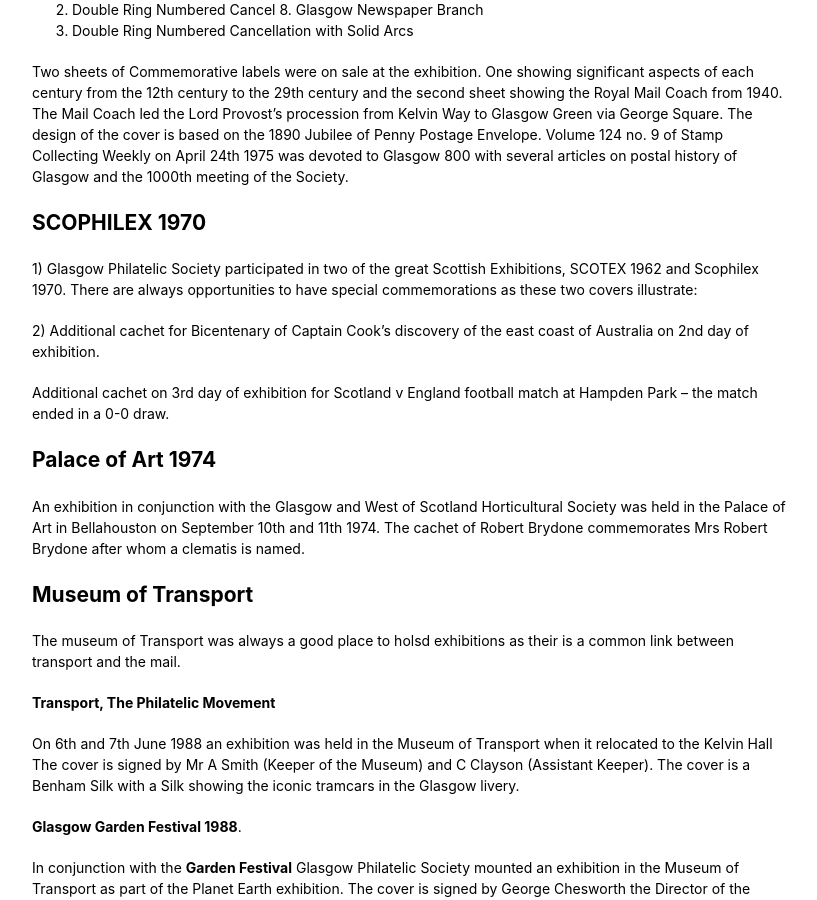
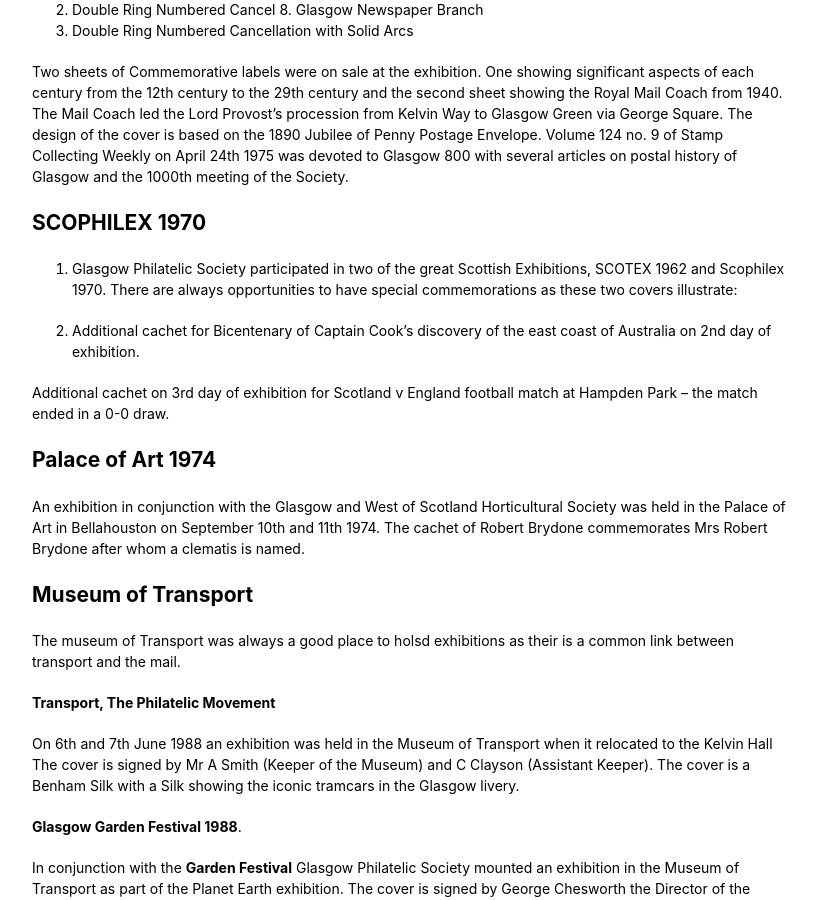
Before and after one commit to astalker/caledonian-stamps, a Jekyll site: the page built from history-glasgow.md, in a window 1280 px wide and 900 px high, scrolled down 1785 px. Shown: the whole window, without its empty margins (338-1155 px from the left). Built offline with Jekyll 4.4.1, drawn with Linux system fonts in a browser that asks for light colours; our own code applies the rules of GitHub Pages for plain Markdown files.

Commit message:
Fix numbering format in SCOPHILEX 1970 section
Corrected numbering format for items in SCOPHILEX 1970 section.

```diff
--- a/history-glasgow.md
+++ b/history-glasgow.md
@@ -57,11 +57,12 @@ A jumbo card illustrated the various postmarks used in Glasgow over the years:
 Two sheets of Commemorative labels were on sale at the exhibition. One showing significant aspects of each century from the 12th century to the 29th century and the second sheet showing the Royal Mail Coach from 1940. The Mail Coach led the Lord Provost’s procession from Kelvin Way to Glasgow Green via George Square. The design of the cover is based on the 1890 Jubilee of Penny Postage Envelope.
 Volume 124 no. 9 of Stamp Collecting Weekly on April 24th 1975 was devoted to Glasgow 800 with several articles on postal history of Glasgow and the 1000th meeting of the Society.
 
+
 ## SCOPHILEX 1970
 
-1) Glasgow Philatelic Society participated in two of the great Scottish Exhibitions, SCOTEX 1962 and Scophilex 1970. There are always opportunities to have special commemorations as these two covers illustrate:
+1. Glasgow Philatelic Society participated in two of the great Scottish Exhibitions, SCOTEX 1962 and Scophilex 1970. There are always opportunities to have special commemorations as these two covers illustrate:
 
-2) Additional cachet for Bicentenary of Captain Cook’s discovery of the east coast of Australia on 2nd day of exhibition.
+2. Additional cachet for Bicentenary of Captain Cook’s discovery of the east coast of Australia on 2nd day of exhibition.
 
 Additional cachet on 3rd day of exhibition for Scotland v England football match at Hampden Park – the match ended in a 0-0 draw.
 
```
